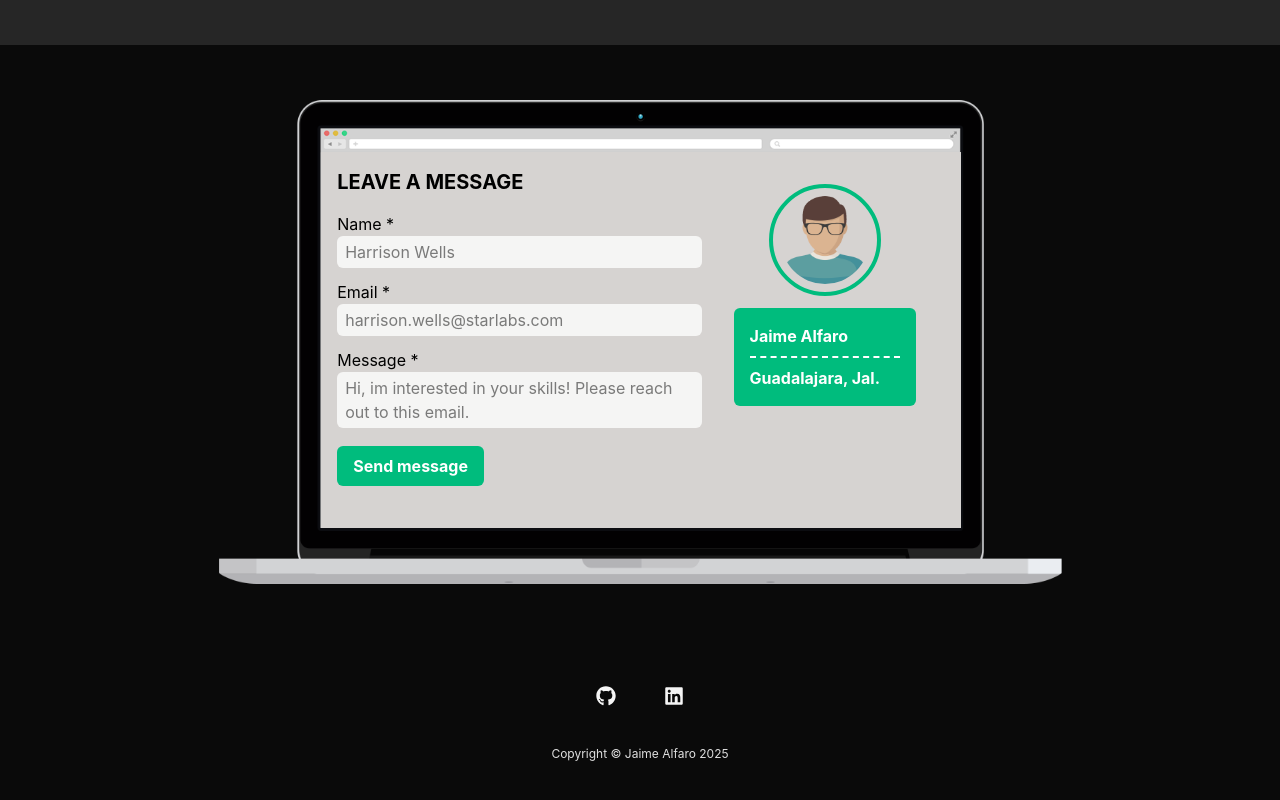
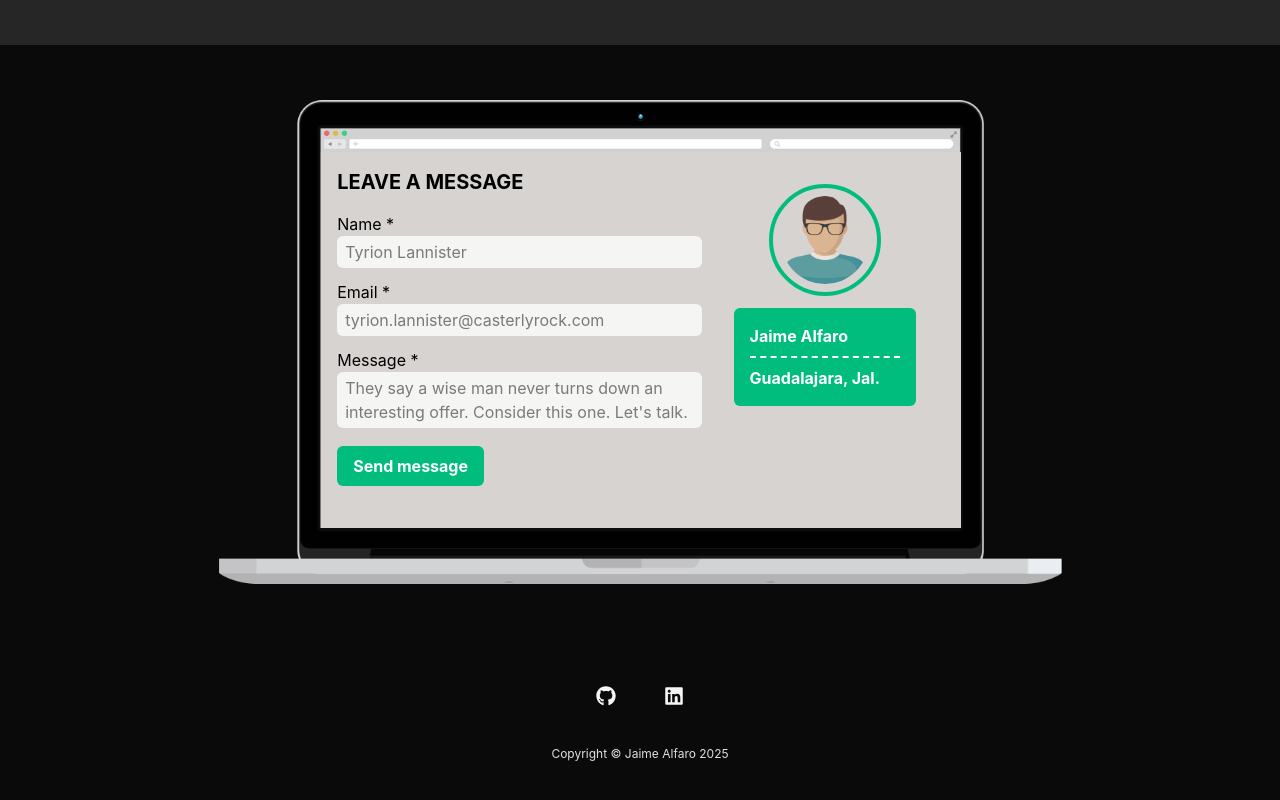
Before and after one commit to JaimeTAR/JaimeTAR.github.io, a React (Vite) app: page / in a window 1280 px wide. Shown: the part 2452-3252 px from the top of the page. Built offline with nearby package versions, Linux system fonts and the light colour scheme; a web font is replaced by a local one.

Commit message:
Changed Contact placeholders

```diff
--- a/src/components/Contact.tsx
+++ b/src/components/Contact.tsx
@@ -9,8 +9,13 @@ const Contact = () => {
           <img src={macbookImg} className="hidden lg:block lg:mx-auto" alt="" />
           <div className="lg:w-[74%] lg:h-[72%] lg:bg-stone-300 lg:absolute top-[14.5%] lg:left-[13.1%] lg:p-4 lg:flex lg:gap-8">
             <div className="lg:w-6/10">
-              <h2 className="mb-4 lg:uppercase font-bold text-xl">Leave a message</h2>
-              <form action="https://formsubmit.co/bcd36d497f9a8d2ff136747ffd80ec88" method="POST">
+              <h2 className="mb-4 lg:uppercase font-bold text-xl">
+                Leave a message
+              </h2>
+              <form
+                action="https://formsubmit.co/bcd36d497f9a8d2ff136747ffd80ec88"
+                method="POST"
+              >
                 <input type="hidden" name="_format" value="json" />
                 <input type="hidden" name="_template" value="table" />
                 <label htmlFor="name_input">Name *</label>
@@ -18,7 +23,7 @@ const Contact = () => {
                   id="name_input"
                   type="text"
                   name="name"
-                  placeholder="Harrison Wells"
+                  placeholder="Tyrion Lannister"
                   className="bg-stone-100 mb-3 rounded-md py-1 px-2 w-full text-black"
                   required
                 />
@@ -27,7 +32,7 @@ const Contact = () => {
                   id="email_input"
                   type="email"
                   name="email"
-                  placeholder="harrison.wells@starlabs.com"
+                  placeholder="tyrion.lannister@casterlyrock.com"
                   className="bg-stone-100 mb-3 rounded-md py-1 px-2 w-full text-black"
                   required
                 />
@@ -35,7 +40,7 @@ const Contact = () => {
                 <textarea
                   name="message"
                   id="message_input"
-                  placeholder="Hi, im interested in your skills! Please reach out to this email."
+                  placeholder="They say a wise man never turns down an interesting offer. Consider this one. Let's talk."
                   className="bg-stone-100 mb-3 rounded-md py-1 px-2 w-full resize-none lg:h-[10%] h-24 text-black"
                   required
                 />
```
